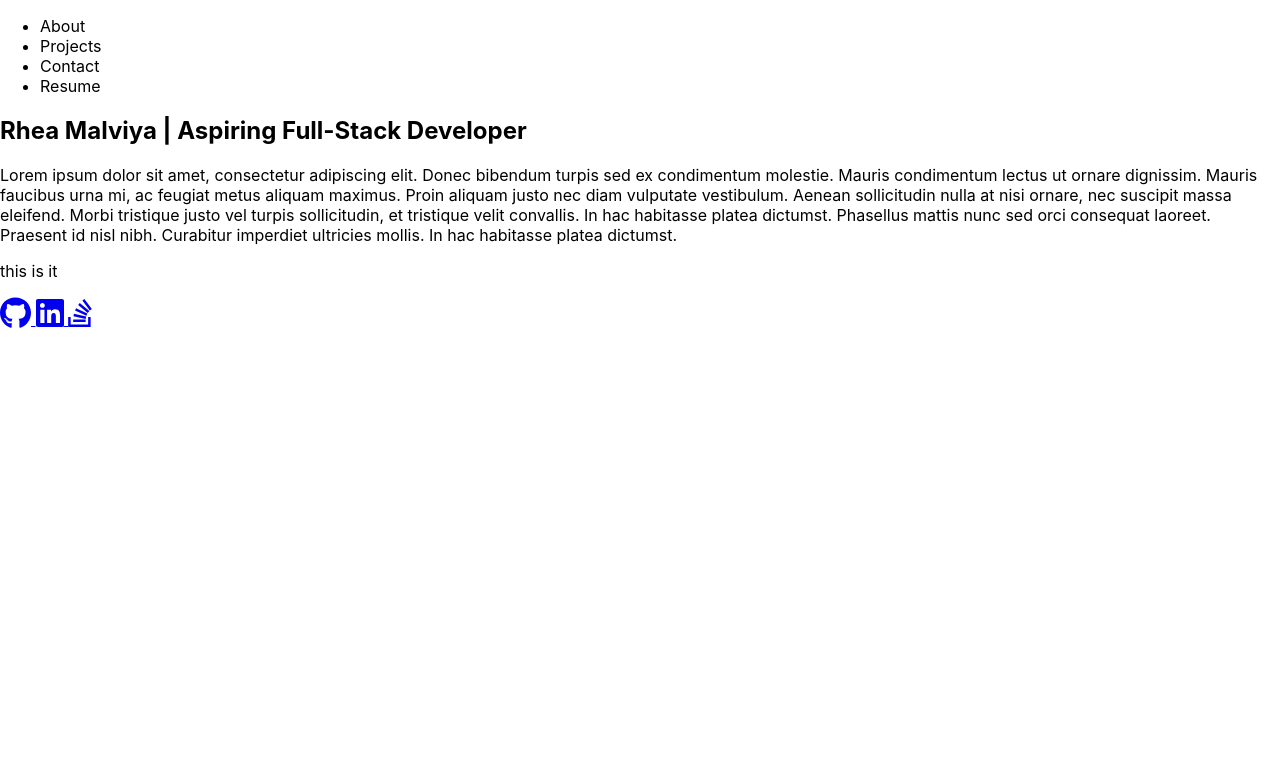
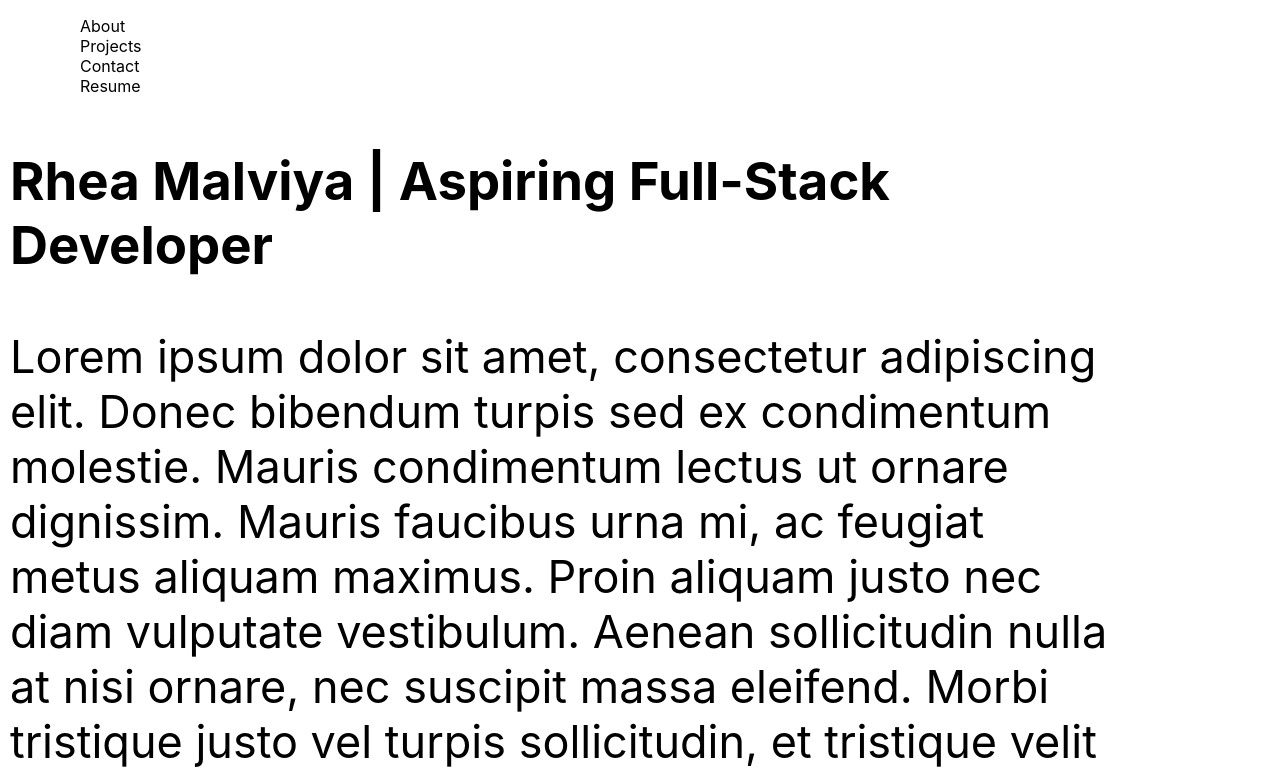
Before and after one commit to rheam97/rhea-react-portfolio, a React (Create React App) app: page / in a window 1280 px wide. Shown: the top 776 px of the page. Built offline with nearby package versions, Linux system fonts and the light colour scheme.

Commit message:
nav troubles

```diff
--- a/src/App.js
+++ b/src/App.js
@@ -1,21 +1,41 @@
-import React, { useState } from 'react';
-import Nav from './components/Nav'
+import React, { useState, useEffect } from 'react';
+import SideBar from './components/SideBar'
 import Page from './components/Page'
 import Footer from "./components/Footer";
 
 import './App.css';
 
+const sideBarStyle= {
+  height: '100%',
+  width: '300px',
+  position: 'fixed',
+  zIndex: '1',
+  top: '0',
+  right: '0',
+  overflowX: 'hidden',
+  paddingTop: '20px'
+}
+
+const mainStyle = {
+  marginRight: '160px',
+  fontSize: '45px',
+  padding: '0px 10px'
+}
+
 function App() {
   const [pages] = useState(['About', 'Projects', 'Contact', 'Resume'])
   const [currentPage, setCurrentPage] = useState(pages[0])
+  useEffect(() => {
+    document.title = currentPage;
+  }, [currentPage]);
   return (
-    <body>
-    <Nav pages ={pages} currentPage={currentPage} setCurrentPage={setCurrentPage}/>
-    <main>
+    <>
+    <SideBar style={sideBarStyle} pages ={pages} currentPage={currentPage} setCurrentPage={setCurrentPage}/>
+    <main style={mainStyle}>
     <Page currentPage={currentPage}/>
     </main>
     <Footer></Footer>
-    </body>
+    </>
   );
 }
 
--- a/src/components/Page/Content.js
+++ b/src/components/Page/Content.js
@@ -1,8 +1,8 @@
 import React from 'react'
 
-function Content(rendering){
+function Content(page){
 return (
-    <div>{rendering.children}</div>
+    <section>{page.children}</section>
 )
 }
 
--- a/src/components/Nav/NavLink.js
+++ b/src/components/SideBar/NavLink.js
@@ -2,13 +2,13 @@ import React from "react";
 
 function NavLink({ page, currentPage, setCurrentPage }) {
   return (
-    <li key={page}>
+    <ul key={page}>
       <span
         className={currentPage}
         onClick={() => {setCurrentPage(page)}}>
         {page}
       </span>
-    </li>
+    </ul>
   );
 }
 
--- /dev/null
+++ b/src/components/SideBar/index.js
@@ -0,0 +1,12 @@
+import React from "react";
+import Nav from './Nav'
+
+function SideBar({pages, currentPage, setCurrentPage}){
+return (
+    <div >
+        <Nav pages={pages} currentPage={currentPage} setCurrentPage={setCurrentPage}/>
+    </div>
+)
+}
+
+export default SideBar
```
Also changed, not shown: src/components/SideBar/Nav.js (renamed from src/components/Nav/index.js).
